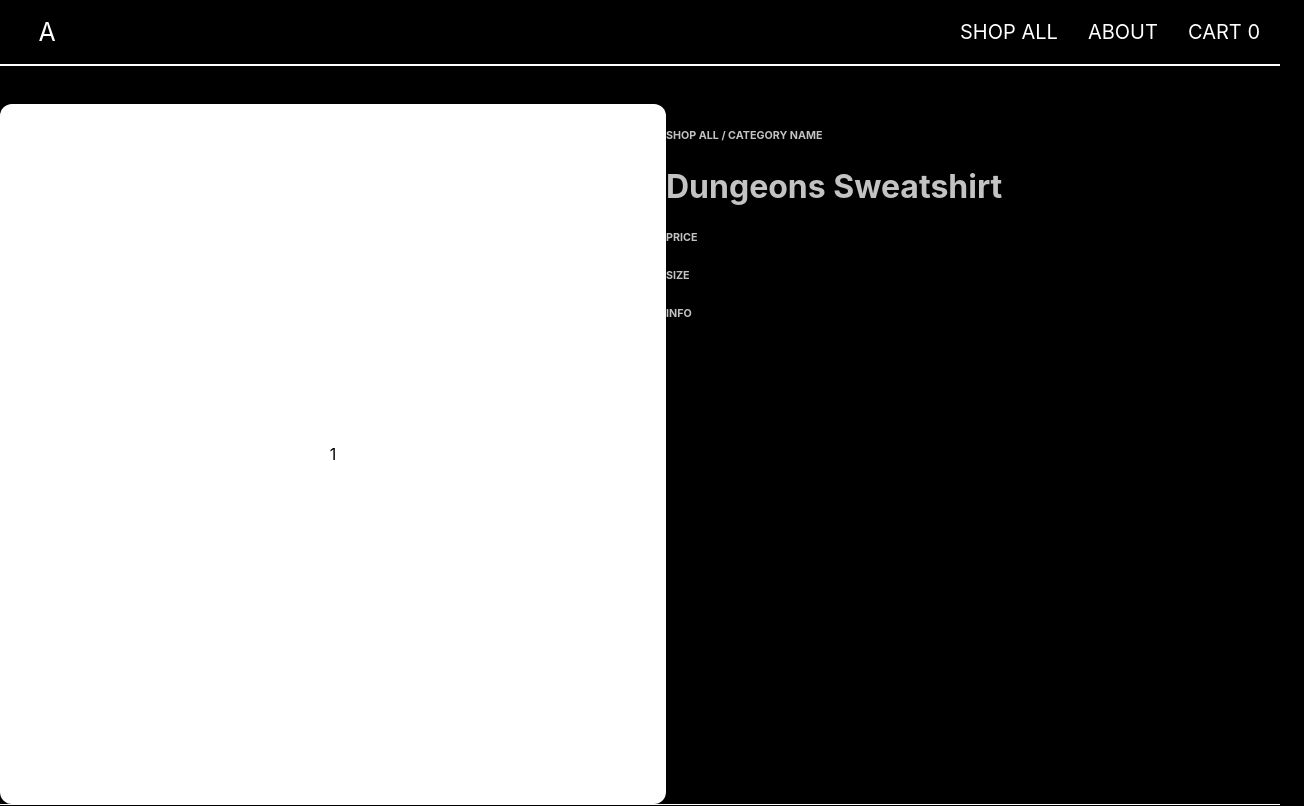
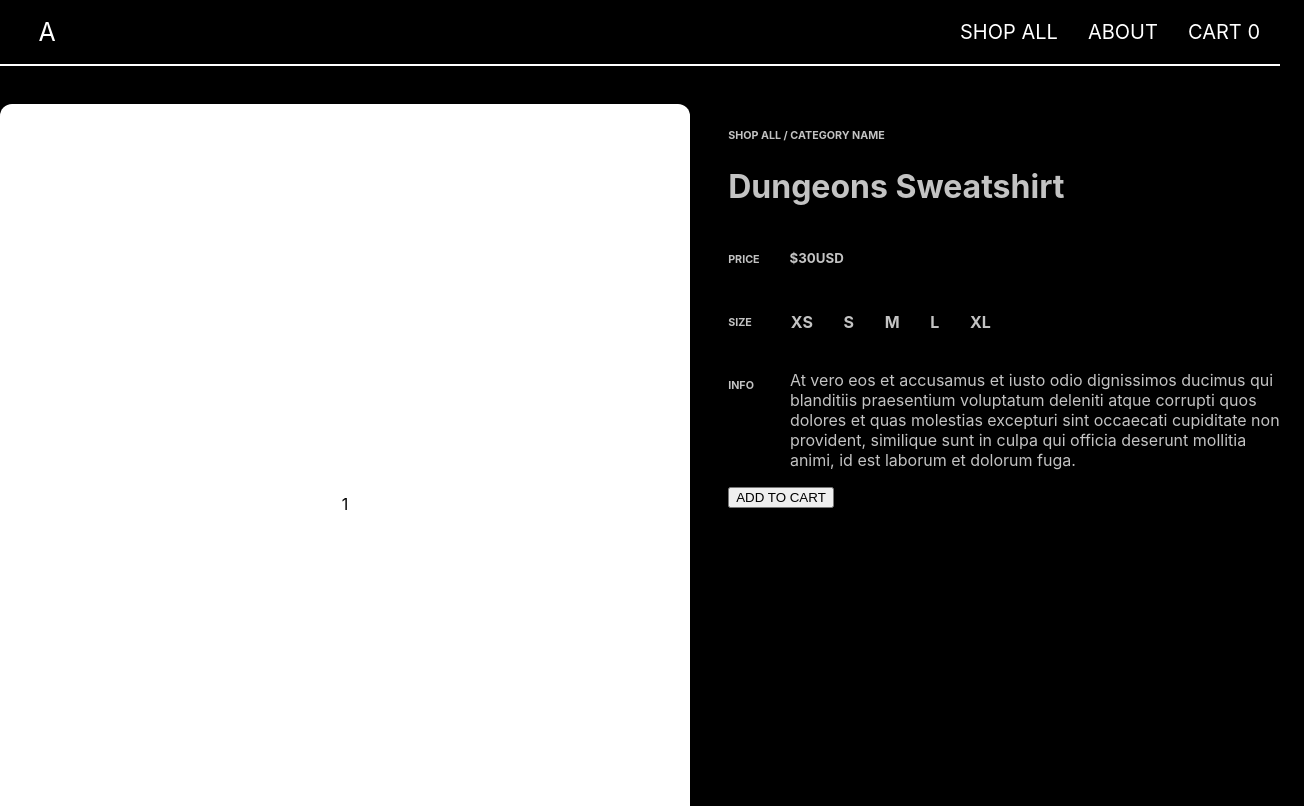
Before and after one commit to MichaelGiresi/Algorythmia, a React (Create React App) app: page /productpage in a window 1280 px wide. Shown: the top 806 px of the page, 1304 px wide, since content can reach past the window. Built offline with nearby package versions, Linux system fonts and the light colour scheme.

Commit message:
Add files via upload
Finished the structure of the product page.

```diff
--- a/src/Product/components/Product.jsx
+++ b/src/Product/components/Product.jsx
@@ -11,21 +11,53 @@ const Product = () => {
             <div className='product-hero-info'>
                 <h6>SHOP ALL / CATEGORY NAME</h6>
                 <h1>Dungeons Sweatshirt</h1>
-                <div>
-                    <div>
+                <div className='product-hero-productinfo-container'>
+                    <div className='product-hero-price-container'>
                         <h6>PRICE</h6>
+                        <h5>$30USD</h5>
+                    </div>
+                    <div className='product-hero-size-container'>
                         <h6>SIZE</h6>
+                        <div className='product-size-selector-container'>
+                            <h4>XS</h4><h4>S</h4><h4>M</h4><h4>L</h4><h4>XL</h4>
+                        </div>
+                    </div>
+                    <div className='product-hero-info-container'>
                         <h6>INFO</h6>
+                        <p>At vero eos et accusamus et iusto odio dignissimos ducimus qui blanditiis praesentium voluptatum deleniti atque corrupti quos dolores et quas molestias excepturi sint occaecati cupiditate non provident, similique sunt in culpa qui officia deserunt mollitia animi, id est laborum et dolorum fuga.</p>
+                    </div>
+                    <div className='product-hero-button-container'>
+                        <button>ADD TO CART</button>
                     </div>
                 </div>
             </div>
         </div>
         <div className='product-otherproducts-container'>
-            <div className='product-otherproducts-info'></div>
+            <div className='product-otherproducts-info'>
+                <p>At vero eos et accusamus et iusto odio dignissimos ducimus qui blanditiis praesentium voluptatum deleniti atque corrupti quos dolores et quas molestias excepturi sint occaecati cupiditate non provident, similique sunt in culpa qui officia deserunt mollitia animi, id est laborum et dolorum fuga.</p>
+            </div>
             <div className='product-otherproducts-imagecontainer'>
-                <div className='product-otherproducts-slide1-container'>1</div>
-                <div className='product-otherproducts-slide1-container'>2</div>
-                <div className='product-otherproducts-slide1-container'>3</div>
+                <div className='product-otherproducts-slide1-container'>
+                    <div className="product-otherproduct1-image"></div>
+                    <div className='product-otherproduct1-info'>
+                        <h3>Dungeons Sweatshirt</h3>
+                        <h3>$30</h3>
+                    </div>
+                </div>
+                <div className='product-otherproducts-slide1-container'>
+                <div className="product-otherproduct1-image"></div>
+                    <div className='product-otherproduct1-info'>
+                        <h3>Dungeons Sweatshirt</h3>
+                        <h3>$30</h3>
+                    </div>
+                </div>
+                <div className='product-otherproducts-slide1-container'>
+                <div className="product-otherproduct1-image"></div>
+                    <div className='product-otherproduct1-info'>
+                        <h3>Dungeons Sweatshirt</h3>
+                        <h3>$30</h3>
+                    </div>
+                </div>
             </div>
         </div>
     </div>
--- a/src/Product/styles/product.css
+++ b/src/Product/styles/product.css
@@ -5,10 +5,10 @@
   display: -webkit-box;
   display: -ms-flexbox;
   display: flex;
-  -webkit-box-orient: horizontal;
+  -webkit-box-orient: vertical;
   -webkit-box-direction: normal;
-      -ms-flex-direction: row;
-          flex-direction: row;
+      -ms-flex-direction: column;
+          flex-direction: column;
 }
 
 .product-hero-container {
@@ -19,11 +19,12 @@
   -webkit-box-pack: justify;
       -ms-flex-pack: justify;
           justify-content: space-between;
+  margin-bottom: 220px;
 }
 
 .product-image-container {
-  width: 700px;
-  height: 700px;
+  width: 800px;
+  height: 800px;
   background-color: white;
   border-radius: 12px;
   display: -webkit-box;
@@ -39,9 +40,98 @@
 
 .product-hero-info {
   color: #c3c3c3;
+  width: 50%;
+  margin-left: 3%;
 }
 
-.product-hero-info {
-  width: 50%;
+.product-hero-price-container {
+  display: -webkit-box;
+  display: -ms-flexbox;
+  display: flex;
+}
+
+.product-hero-price-container h5 {
+  display: -webkit-box;
+  display: -ms-flexbox;
+  display: flex;
+  margin-left: 30px;
+}
+
+.product-hero-size-container {
+  display: -webkit-box;
+  display: -ms-flexbox;
+  display: flex;
+}
+
+.product-size-selector-container {
+  display: -webkit-box;
+  display: -ms-flexbox;
+  display: flex;
+  margin-left: 39px;
+  width: 200px;
+  -webkit-box-pack: justify;
+      -ms-flex-pack: justify;
+          justify-content: space-between;
+}
+
+.product-hero-info-container {
+  display: -webkit-box;
+  display: -ms-flexbox;
+  display: flex;
+}
+
+.product-hero-info-container p {
+  margin-left: 36px;
+}
+
+.product-otherproducts-container {
+  display: -webkit-box;
+  display: -ms-flexbox;
+  display: flex;
+  -webkit-box-pack: justify;
+      -ms-flex-pack: justify;
+          justify-content: space-between;
+  color: #c3c3c3;
+  margin-bottom: 220px;
+}
+
+.product-otherproducts-slide1-container {
+  width: 390px;
+  height: 390px;
+  background-color: white;
+  border-radius: 12px;
+}
+
+.product-otherproducts-imagecontainer {
+  display: -webkit-box;
+  display: -ms-flexbox;
+  display: flex;
+  width: 1220px;
+  -webkit-box-pack: justify;
+      -ms-flex-pack: justify;
+          justify-content: space-between;
+}
+
+.product-otherproducts-info {
+  width: 390px;
+  margin-right: 40px;
+}
+
+.product-otherproduct1-image {
+  height: 80%;
+  width: 100%;
+  border-bottom: 1px solid black;
+}
+
+.product-otherproduct1-info {
+  display: -webkit-box;
+  display: -ms-flexbox;
+  display: flex;
+  -webkit-box-pack: justify;
+      -ms-flex-pack: justify;
+          justify-content: space-between;
+  width: 96%;
+  margin: 0 auto 0 auto;
+  color: black;
 }
 /*# sourceMappingURL=product.css.map */
--- a/src/Product/styles/product.scss
+++ b/src/Product/styles/product.scss
@@ -3,18 +3,20 @@
     margin: 0 auto 0 auto;
     margin-top: 3%;
     display: flex;
-    flex-direction: row;
+    flex-direction: column;
 }
 
 .product-hero-container {
     width: 100%;
     display: flex;
     justify-content: space-between;
+    // border: 1px solid orange;
+    margin-bottom: 220px;
 }
 
 .product-image-container {
-    width: 700px;
-    height: 700px;
+    width: 800px;
+    height: 800px;
     background-color: white;
     border-radius: 12px;
     display: flex;
@@ -24,8 +26,84 @@
 
 .product-hero-info {
     color: #c3c3c3;
+    width: 50%;
+    margin-left: 3%;
 }
 
-.product-hero-info {
-    width: 50%;
+.product-hero-productinfo-container {
+    // border: 1px solid orangered;
+
 }
+
+.product-hero-price-container {
+    display: flex;
+}
+
+.product-hero-price-container h5 {
+    display: flex;
+    margin-left: 30px;
+}
+
+.product-hero-size-container {
+    display: flex;
+}
+
+.product-size-selector-container {
+    display: flex;
+    margin-left: 39px;
+    width: 200px;
+    justify-content: space-between;
+}
+
+.product-hero-info-container {
+    display: flex;
+
+}
+
+.product-hero-info-container p {
+    // width: 200px;
+    margin-left: 36px;
+}
+
+
+
+.product-otherproducts-container {
+    display: flex;
+    justify-content: space-between;
+    color: #c3c3c3;
+    margin-bottom: 220px;
+}
+
+
+.product-otherproducts-slide1-container {
+    width: 390px;
+    height: 390px;
+    background-color: white;
+    border-radius: 12px;
+}
+
+.product-otherproducts-imagecontainer {
+    display: flex;
+    width: 1220px;
+    justify-content: space-between;
+    // background-color: grey;
+}
+
+.product-otherproducts-info {
+    width: 390px;
+    margin-right: 40px;
+}
+
+.product-otherproduct1-image {
+    height: 80%;
+    width: 100%;
+    border-bottom: 1px solid black;
+}
+
+.product-otherproduct1-info {
+    display: flex;
+    justify-content: space-between;
+    width: 96%;
+    margin: 0 auto 0 auto;
+    color: black;
+}
```
Also changed, not shown: 1 other file (tests, documents, lock files or other folders).
